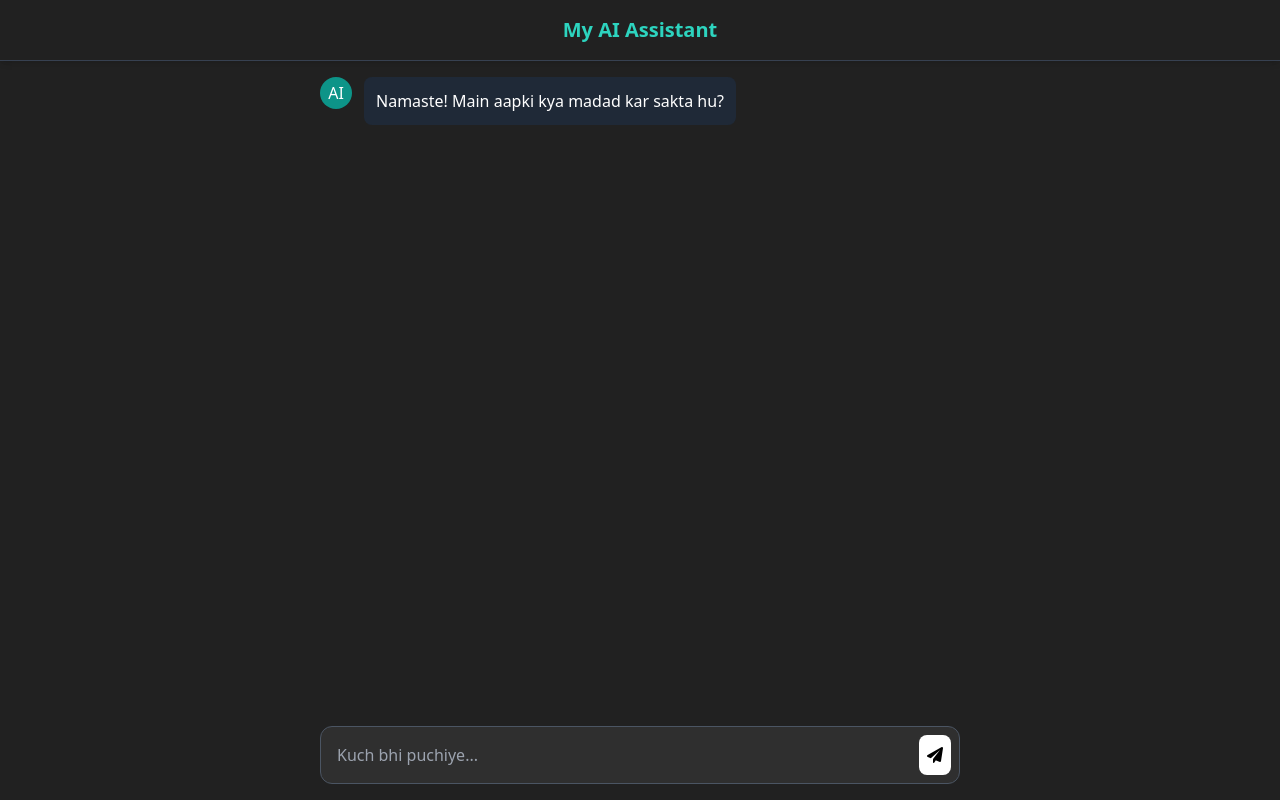
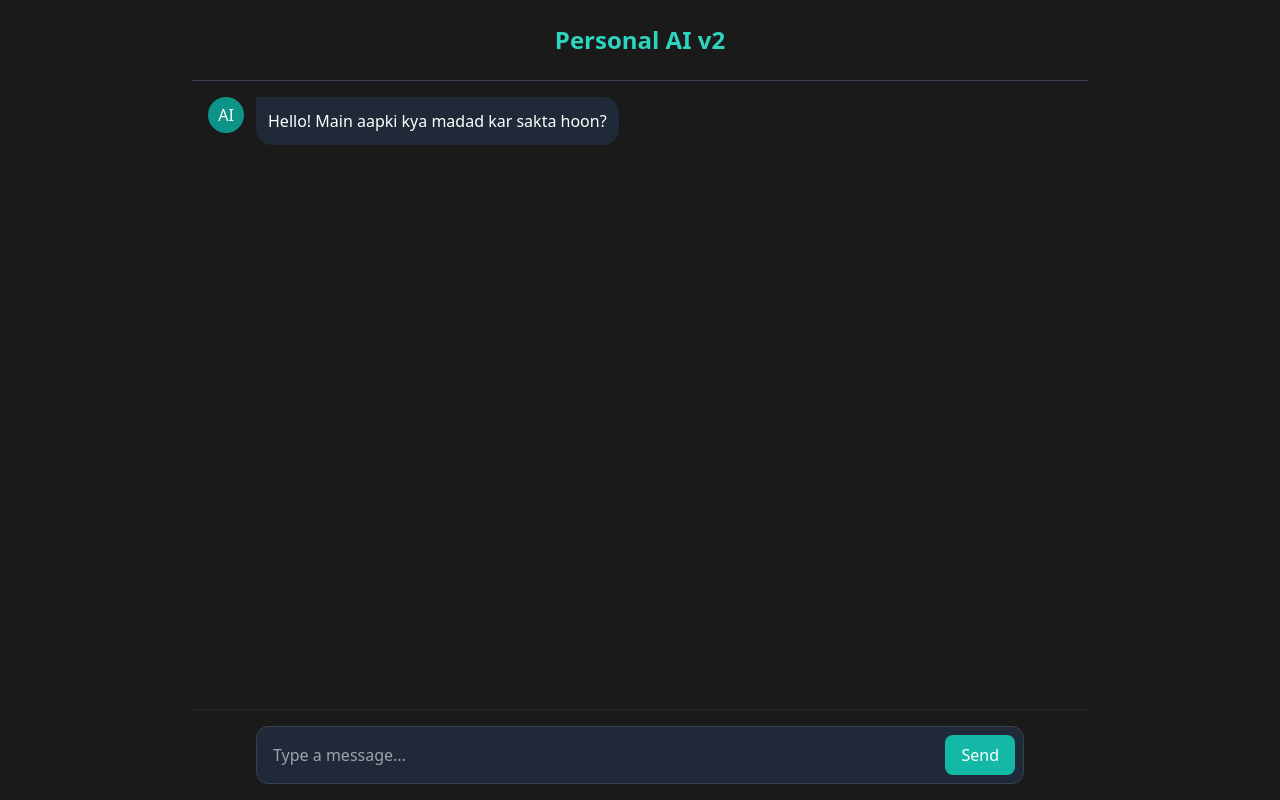
Before and after one commit to gopalkm112003-max/apna-ai-backend, a website: page index.html in a window 1280 px wide. Drawn offline with nearby package versions, Linux system fonts and the light colour scheme.

Commit message:
Update index.html

```diff
--- a/index.html
+++ b/index.html
@@ -1,58 +1,60 @@
 <!DOCTYPE html>
-<html lang="hi">
+<html lang="en">
 <head>
     <meta charset="UTF-8">
     <meta name="viewport" content="width=device-width, initial-scale=1.0">
-    <title>My Personal AI</title>
+    <title>My AI Assistant</title>
     <script src="https://cdn.tailwindcss.com"></script>
-    <link rel="stylesheet" href="https://cdnjs.cloudflare.com/ajax/libs/font-awesome/6.0.0/css/all.min.css">
+    <style>
+        .chat-container { height: calc(100vh - 160px); }
+        ::-webkit-scrollbar { width: 4px; }
+        ::-webkit-scrollbar-thumb { background: #4a5568; border-radius: 10px; }
+    </style>
 </head>
-<body class="bg-[#212121] text-white h-screen flex flex-col">
+<body class="bg-[#1a1a1a] text-white font-sans overflow-hidden">
 
-    <header class="p-4 border-b border-gray-700 text-center font-bold text-xl text-teal-400 shadow-md">
-        My AI Assistant
-    </header>
+    <div class="max-w-4xl mx-auto h-screen flex flex-col">
+        <!-- Header -->
+        <header class="p-6 text-center border-b border-gray-700">
+            <h1 class="text-2xl font-bold text-teal-400">Personal AI v2</h1>
+        </header>
 
-    <div id="chat-box" class="flex-1 overflow-y-auto p-4 space-y-4 md:px-40 lg:px-80">
-        <div class="flex gap-3">
-            <div class="w-8 h-8 bg-teal-600 rounded-full flex items-center justify-center">AI</div>
-            <div class="bg-gray-800 p-3 rounded-lg max-w-[80%]">Namaste! Main aapki kya madad kar sakta hu?</div>
+        <!-- Chat Area -->
+        <div id="chat-box" class="chat-container overflow-y-auto p-4 space-y-4">
+            <div class="flex gap-3">
+                <div class="w-9 h-9 bg-teal-600 rounded-full flex items-center justify-center shrink-0">AI</div>
+                <div class="bg-gray-800 p-3 rounded-2xl rounded-tl-none max-w-[80%]">
+                    Hello! Main aapki kya madad kar sakta hoon?
+                </div>
+            </div>
         </div>
-    </div>
 
-    <div class="p-4 md:px-40 lg:px-80 bg-[#212121]">
-        <div class="flex items-center bg-[#2f2f2f] rounded-xl border border-gray-600 p-2">
-            <input id="user-input" type="text" class="flex-1 bg-transparent border-none focus:ring-0 text-white p-2" placeholder="Kuch bhi puchiye...">
-            <button onclick="sendMessage()" class="bg-white text-black p-2 rounded-lg hover:bg-teal-400 transition">
-                <i class="fa-solid fa-paper-plane"></i>
-            </button>
+        <!-- Input Area -->
+        <div class="p-4 bg-[#1a1a1a] border-t border-gray-800">
+            <div class="flex gap-2 max-w-3xl mx-auto bg-gray-800 p-2 rounded-xl border border-gray-700 focus-within:border-teal-500">
+                <input id="user-input" type="text" placeholder="Type a message..."
+                    class="flex-1 bg-transparent border-none focus:ring-0 p-2 outline-none">
+                <button onclick="sendMessage()" class="bg-teal-500 hover:bg-teal-600 text-white px-4 py-2 rounded-lg transition">
+                    Send
+                </button>
+            </div>
         </div>
     </div>
 
     <script>
+        const chatBox = document.getElementById('chat-box');
+        const userInput = document.getElementById('user-input');
+
         async function sendMessage() {
-            const input = document.getElementById('user-input');
-            const chatBox = document.getElementById('chat-box');
-            const message = input.value.trim();
-
+            const message = userInput.value.trim();
             if (!message) return;
 
-            // User message dikhao
-            chatBox.innerHTML += `<div class="flex gap-3 flex-row-reverse">
-                <div class="w-8 h-8 bg-purple-600 rounded-full flex items-center justify-center">U</div>
-                <div class="bg-teal-700 p-3 rounded-lg max-w-[80%] text-right">${message}</div>
-            </div>`;
+            // User message
+            addMessage('user', message);
+            userInput.value = '';
 
-            input.value = "";
-            chatBox.scrollTop = chatBox.scrollHeight;
-
-            // AI "Thinking"
-            const loadingId = "load-" + Date.now();
-            chatBox.innerHTML += `<div class="flex gap-3" id="${loadingId}">
-                <div class="w-8 h-8 bg-teal-600 rounded-full flex items-center justify-center animate-pulse">AI</div>
-                <div class="bg-gray-800 p-3 rounded-lg animate-pulse">Soch raha hu...</div>
-            </div>`;
-            chatBox.scrollTop = chatBox.scrollHeight;
+            // Loading state
+            const loadingId = addMessage('bot', 'AI is thinking...');
 
             try {
                 const response = await fetch('/api/chat', {
@@ -64,21 +66,36 @@
                 const data = await response.json();
                 document.getElementById(loadingId).remove();
 
-                chatBox.innerHTML += `<div class="flex gap-3">
-                    <div class="w-8 h-8 bg-teal-600 rounded-full flex items-center justify-center">AI</div>
-                    <div class="bg-gray-800 p-3 rounded-lg max-w-[80%] whitespace-pre-wrap">${data.reply || data.error}</div>
-                </div>`;
+                if (data.reply) {
+                    addMessage('bot', data.reply);
+                } else {
+                    addMessage('bot', "Error: " + (data.error || "Unknown issue"));
+                }
             } catch (error) {
                 document.getElementById(loadingId).remove();
-                alert("Connection error!");
+                addMessage('bot', "Connection Error! Make sure your API key is set in Render.");
+                console.error(error);
             }
-            chatBox.scrollTop = chatBox.scrollHeight;
         }
 
-        // Enter key support
-        document.getElementById('user-input').addEventListener('keypress', (e) => {
-            if (e.key === 'Enter') sendMessage();
-        });
+        function addMessage(role, text) {
+            const id = 'msg-' + Math.random().toString(36).substr(2, 9);
+            const isBot = role === 'bot';
+            const html = `
+                <div class="flex gap-3 ${isBot ? '' : 'flex-row-reverse'}" id="${id}">
+                    <div class="w-9 h-9 ${isBot ? 'bg-teal-600' : 'bg-blue-600'} rounded-full flex items-center justify-center shrink-0">
+                        ${isBot ? 'AI' : 'Me'}
+                    </div>
+                    <div class="${isBot ? 'bg-gray-800 rounded-tl-none' : 'bg-teal-700 rounded-tr-none'} p-3 rounded-2xl max-w-[80%] whitespace-pre-wrap">
+                        ${text}
+                    </div>
+                </div>`;
+            chatBox.insertAdjacentHTML('beforeend', html);
+            chatBox.scrollTop = chatBox.scrollHeight;
+            return id;
+        }
+
+        userInput.addEventListener('keypress', (e) => { if(e.key === 'Enter') sendMessage(); });
     </script>
 </body>
 </html>
```
